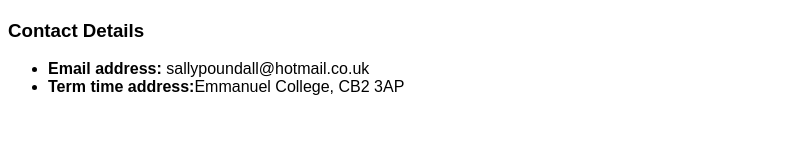
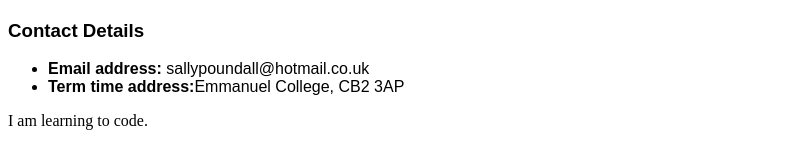
Before and after one commit to sallypoundall/first_site, a plain HTML site: page index.html in a window 1280 px wide. Shown: the part 342-510 px from the top of the page, without its empty margins (0-803 px from the left). Drawn offline with Linux system fonts and the light colour scheme.

Commit message:
small change 3

```diff
--- a/index.html
+++ b/index.html
@@ -11,3 +11,4 @@
 	<li><strong>Email address:</strong> sallypoundall@hotmail.co.uk</li>
 	<li><strong>Term time address:</strong>Emmanuel College, CB2 3AP</li>
 </ul>
+<p>I am learning to code.</p>
```
